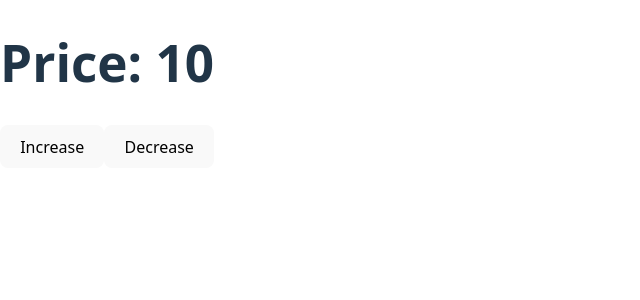
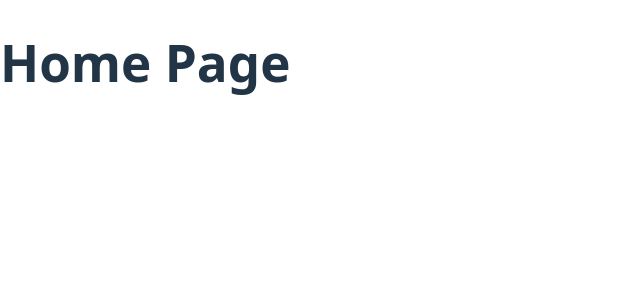
Before and after one commit to ridwanahmedxix/React-, a React (Vite) app in the folder Lesson/Lesson-2/: page / in a window 1280 px wide. Shown: the top 300 px of the page, without its empty margins (0-640 px from the left). Built offline with nearby package versions, Linux system fonts and the light colour scheme.

Commit message:
all clear

```diff
--- a/Lesson/Lesson-2/src/App.jsx
+++ b/Lesson/Lesson-2/src/App.jsx
@@ -1,23 +1,9 @@
-import { useState } from "react";
 import "./App.css";
 
 function App() {
-  let [price, setPrice] = useState(10);
-
-  const increaseHandle = () => {
-    const NewPrice = price + 1;
-    setPrice(NewPrice);
-  };
-
-  const decreaseHandle = () => {
-    setPrice(price - 1);
-  };
-
   return (
     <div>
-      <h1> Price: {price} </h1>
-      <button onClick={increaseHandle}>Increase</button>
-      <button onClick={decreaseHandle}>Decrease</button>
+      <h1>Home Page </h1>
     </div>
   );
 }
```
